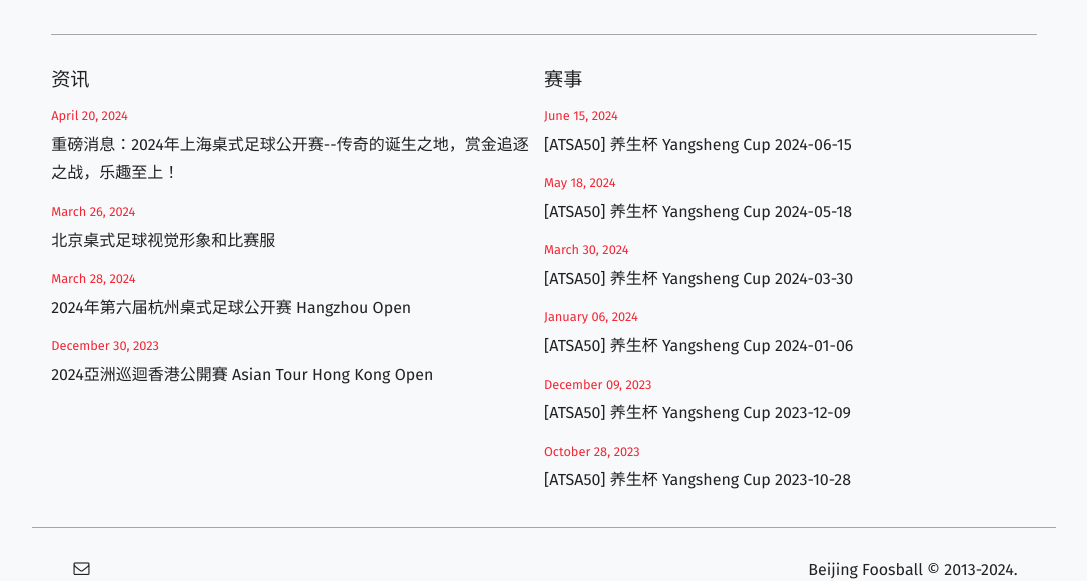
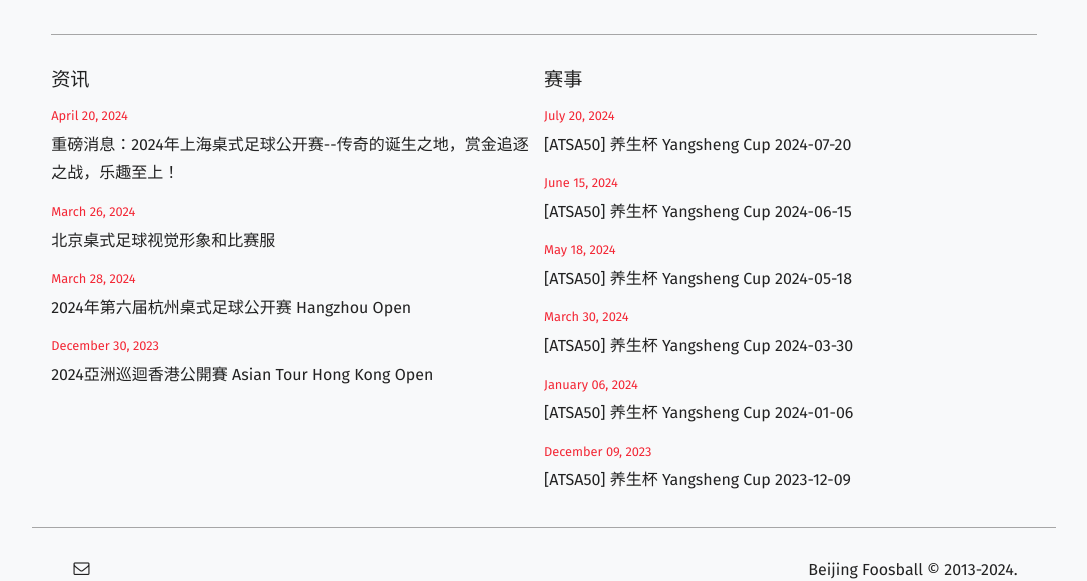
Before and after one commit to BeijingFoosball/beijingfoosball.github.io, a Jekyll site: the page built from index.html, in a window 1280 px wide. Shown: the part 493-1074 px from the top of the page, without its empty margins (96-1183 px from the left). Built offline with Jekyll 4.4.1, drawn with Linux system fonts in a browser that asks for light colours; some web fonts are replaced.

Commit message:
feat(event): new ys cup

```diff
--- a/_data/events.yaml
+++ b/_data/events.yaml
@@ -1,3 +1,9 @@
+- name: 养生杯 Yangsheng Cup
+  level: ATSA50
+  prefix: YANGSHENG
+  default_logo: true
+  date: 2024-07-20
+  link: https://asiatablesoccer.glide.page/dl/tournaments/s/8e7f85/r/yo9rgdXaSjy8ERNh.bGlDQ
 - name: 养生杯 Yangsheng Cup
   level: ATSA50
   prefix: YANGSHENG
```
